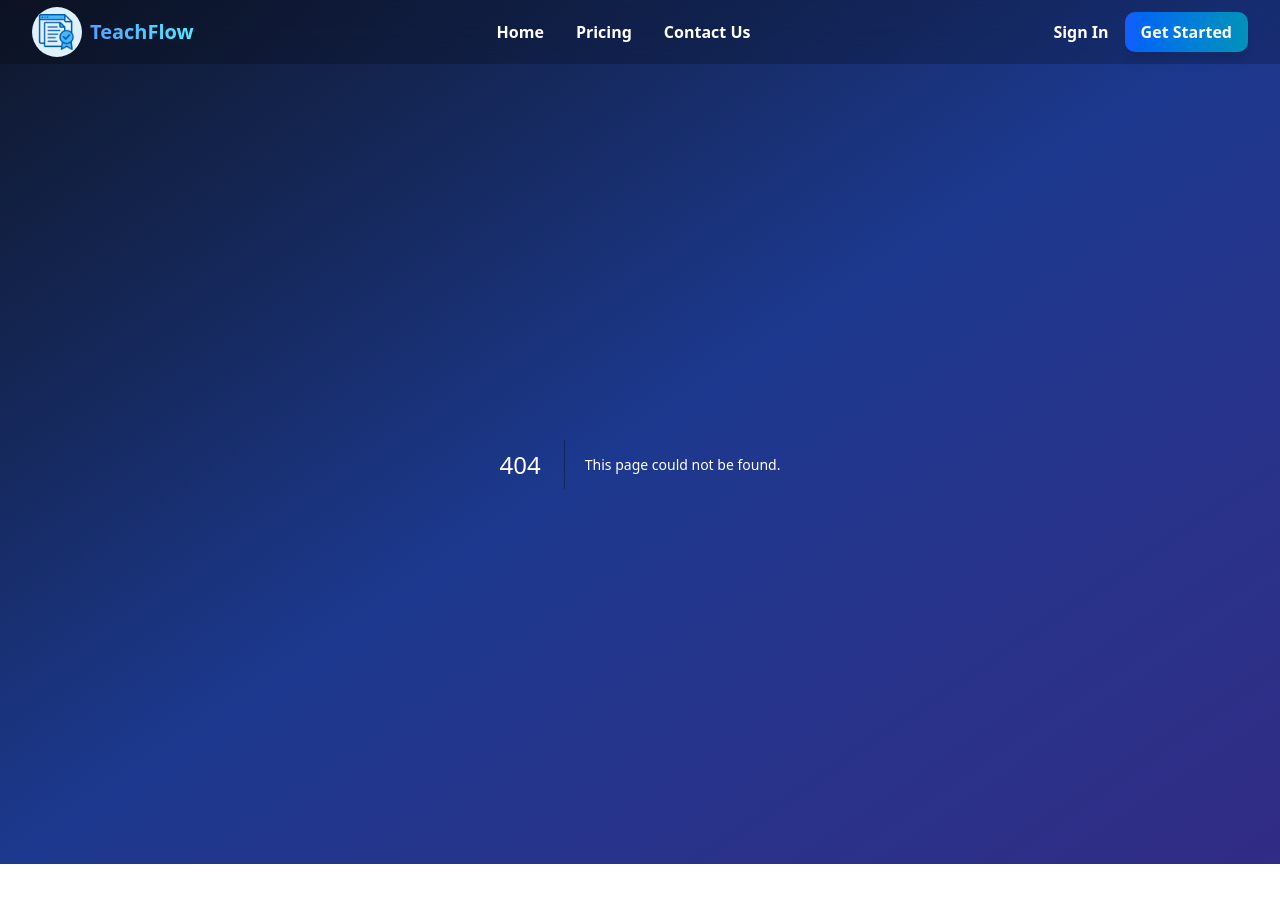
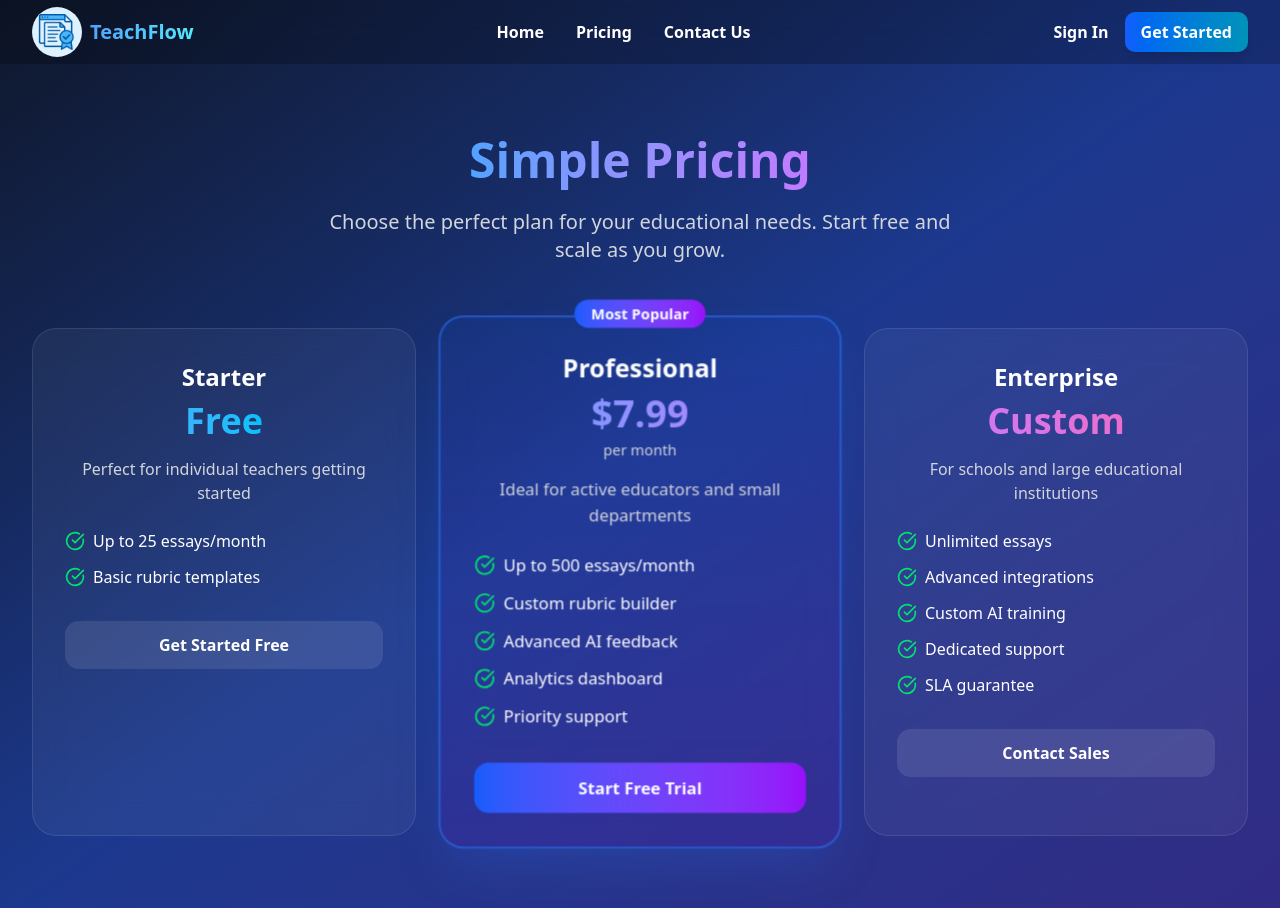
Before and after one commit to johnkristanf/TeachFlow, a Next.js app: page /pricing in a window 1280 px wide. Before the commit this address had no page. Before the commit the page ends 864 px from the top, so only its background shows below. Built offline with nearby package versions, Linux system fonts and the light colour scheme.

Commit message:
styled pricing page

```diff
--- /dev/null
+++ b/app/pricing/page.tsx
@@ -0,0 +1,131 @@
+import { CheckCircle } from "lucide-react";
+
+export default function PricingPage() {
+    return (
+        <div className="relative z-10 py-18">
+            <div className="max-w-7xl mx-auto px-4 sm:px-6 lg:px-8">
+                <div className="text-center mb-16">
+                    <h2 className="text-4xl md:text-5xl font-bold mb-6">
+                        <span className="bg-gradient-to-r from-blue-400 to-purple-400 bg-clip-text text-transparent">
+                            Simple Pricing
+                        </span>
+                    </h2>
+                    <p className="text-xl text-gray-300 max-w-2xl mx-auto">
+                        Choose the perfect plan for your educational needs. Start free and scale as
+                        you grow.
+                    </p>
+                </div>
+
+                <div className="grid grid-cols-1 md:grid-cols-3 gap-8">
+                    {/* Starter Plan */}
+                    <div className="group relative bg-white/5 backdrop-blur-lg rounded-3xl p-8 border border-white/10 hover:border-blue-500/50 transition-all duration-300 transform hover:scale-105">
+                        <div className="text-center">
+                            <h3 className="text-2xl font-bold mb-2">Starter</h3>
+                            <div className="text-4xl font-bold bg-gradient-to-r from-blue-400 to-cyan-400 bg-clip-text text-transparent mb-4">
+                                Free
+                            </div>
+                            <p className="text-gray-300 mb-6">
+                                Perfect for individual teachers getting started
+                            </p>
+                            <ul className="space-y-3 text-left mb-8">
+                                <li className="flex items-center space-x-2">
+                                    <CheckCircle className="w-5 h-5 text-green-400" />
+                                    <span>Up to 25 essays/month</span>
+                                </li>
+                                <li className="flex items-center space-x-2">
+                                    <CheckCircle className="w-5 h-5 text-green-400" />
+                                    <span>Basic rubric templates</span>
+                                </li>
+                            </ul>
+                            <button className="w-full bg-white/10 hover:bg-white/20 px-6 py-3 rounded-xl font-semibold transition-all duration-200">
+                                Get Started Free
+                            </button>
+                        </div>
+                    </div>
+
+                    {/* Professional Plan */}
+                    <div className="group relative bg-gradient-to-b from-blue-600/10 to-purple-600/10 backdrop-blur-lg rounded-3xl p-8 border-2 border-blue-500/50 transform scale-105 shadow-2xl shadow-blue-500/20">
+                        <div className="absolute -top-4 left-1/2 transform -translate-x-1/2">
+                            <span className="bg-gradient-to-r from-blue-600 to-purple-600 px-4 py-1 rounded-full text-sm font-semibold">
+                                Most Popular
+                            </span>
+                        </div>
+                        <div className="text-center">
+                            <h3 className="text-2xl font-bold mb-2">Professional</h3>
+                            <div className="text-4xl font-bold bg-gradient-to-r from-blue-400 to-purple-400 bg-clip-text text-transparent mb-1">
+                                $7.99
+                            </div>
+                            <p className="text-gray-300 text-sm mb-4">per month</p>
+                            <p className="text-gray-300 mb-6">
+                                Ideal for active educators and small departments
+                            </p>
+                            <ul className="space-y-3 text-left mb-8">
+                                <li className="flex items-center space-x-2">
+                                    <CheckCircle className="w-5 h-5 text-green-400" />
+                                    <span>Up to 500 essays/month</span>
+                                </li>
+                                <li className="flex items-center space-x-2">
+                                    <CheckCircle className="w-5 h-5 text-green-400" />
+                                    <span>Custom rubric builder</span>
+                                </li>
+                                <li className="flex items-center space-x-2">
+                                    <CheckCircle className="w-5 h-5 text-green-400" />
+                                    <span>Advanced AI feedback</span>
+                                </li>
+                                <li className="flex items-center space-x-2">
+                                    <CheckCircle className="w-5 h-5 text-green-400" />
+                                    <span>Analytics dashboard</span>
+                                </li>
+                                <li className="flex items-center space-x-2">
+                                    <CheckCircle className="w-5 h-5 text-green-400" />
+                                    <span>Priority support</span>
+                                </li>
+                            </ul>
+                            <button className="w-full bg-gradient-to-r from-blue-600 to-purple-600 hover:from-blue-700 hover:to-purple-700 px-6 py-3 rounded-xl font-semibold transition-all duration-200 transform hover:scale-105">
+                                Start Free Trial
+                            </button>
+                        </div>
+                    </div>
+
+                    {/* Enterprise Plan */}
+                    <div className="group relative bg-white/5 backdrop-blur-lg rounded-3xl p-8 border border-white/10 hover:border-purple-500/50 transition-all duration-300 transform hover:scale-105">
+                        <div className="text-center">
+                            <h3 className="text-2xl font-bold mb-2">Enterprise</h3>
+                            <div className="text-4xl font-bold bg-gradient-to-r from-purple-400 to-pink-400 bg-clip-text text-transparent mb-4">
+                                Custom
+                            </div>
+                            <p className="text-gray-300 mb-6">
+                                For schools and large educational institutions
+                            </p>
+                            <ul className="space-y-3 text-left mb-8">
+                                <li className="flex items-center space-x-2">
+                                    <CheckCircle className="w-5 h-5 text-green-400" />
+                                    <span>Unlimited essays</span>
+                                </li>
+                                <li className="flex items-center space-x-2">
+                                    <CheckCircle className="w-5 h-5 text-green-400" />
+                                    <span>Advanced integrations</span>
+                                </li>
+                                <li className="flex items-center space-x-2">
+                                    <CheckCircle className="w-5 h-5 text-green-400" />
+                                    <span>Custom AI training</span>
+                                </li>
+                                <li className="flex items-center space-x-2">
+                                    <CheckCircle className="w-5 h-5 text-green-400" />
+                                    <span>Dedicated support</span>
+                                </li>
+                                <li className="flex items-center space-x-2">
+                                    <CheckCircle className="w-5 h-5 text-green-400" />
+                                    <span>SLA guarantee</span>
+                                </li>
+                            </ul>
+                            <button className="w-full bg-white/10 hover:bg-white/20 px-6 py-3 rounded-xl font-semibold transition-all duration-200">
+                                Contact Sales
+                            </button>
+                        </div>
+                    </div>
+                </div>
+            </div>
+        </div>
+    )
+}
```
